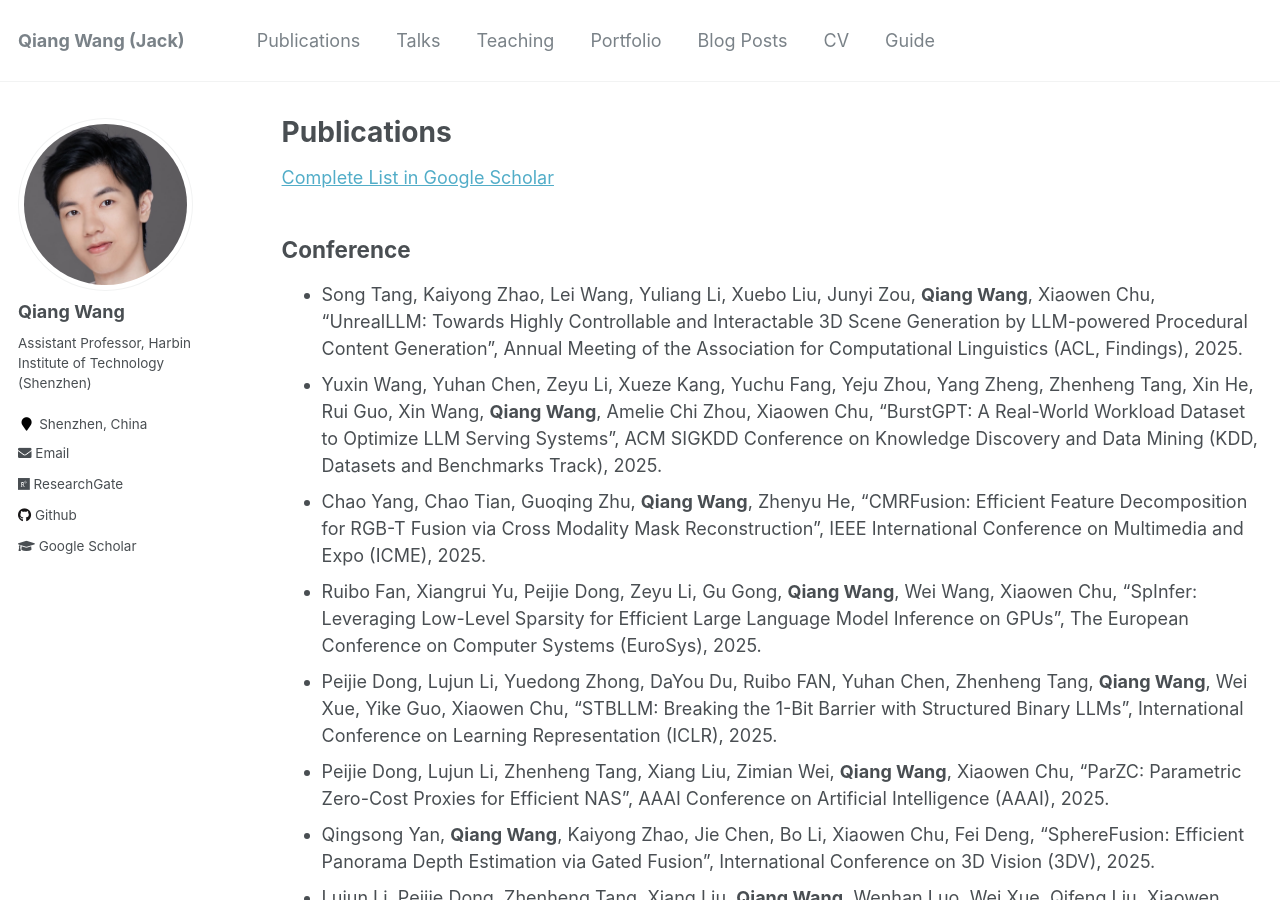
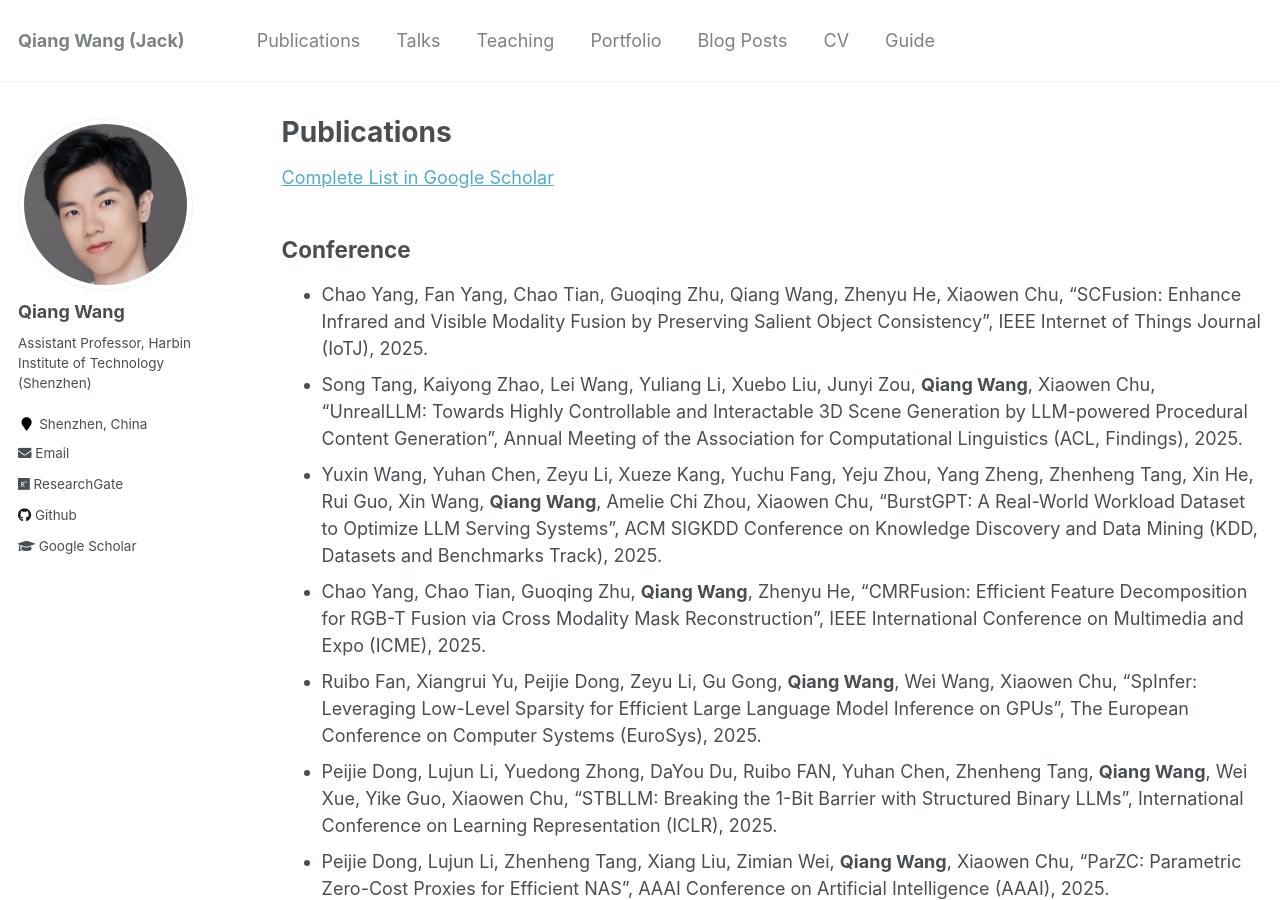
Before and after one commit to blackjack2015/blackjack2015.github.io, a Jekyll site: the page built from _pages/publications.md, in a window 1280 px wide and 900 px high. Built offline with Jekyll 4.4.1, drawn with Linux system fonts in a browser that asks for light colours.

Commit message:
Update publications.md

```diff
--- a/_pages/publications.md
+++ b/_pages/publications.md
@@ -20,6 +20,7 @@ author_profile: true
 [Complete List in Google Scholar](https://scholar.google.com/citations?user=6YzjcNgAAAAJ&hl=en)
 
 ## Conference
++ Chao Yang, Fan Yang, Chao Tian, Guoqing Zhu, Qiang Wang, Zhenyu He, Xiaowen Chu, "SCFusion: Enhance Infrared and Visible Modality Fusion by Preserving Salient Object Consistency", IEEE Internet of Things Journal (IoTJ), 2025.
 + Song Tang, Kaiyong Zhao, Lei Wang, Yuliang Li, Xuebo Liu, Junyi Zou, **Qiang Wang**, Xiaowen Chu, "UnrealLLM: Towards Highly Controllable and Interactable 3D Scene Generation by LLM-powered Procedural Content Generation", Annual Meeting of the Association for Computational Linguistics (ACL, Findings), 2025.
 + Yuxin Wang, Yuhan Chen, Zeyu Li, Xueze Kang, Yuchu Fang, Yeju Zhou, Yang Zheng, Zhenheng Tang, Xin He, Rui Guo, Xin Wang, **Qiang Wang**, Amelie Chi Zhou, Xiaowen Chu, "BurstGPT: A Real-World Workload Dataset to Optimize LLM Serving Systems", ACM SIGKDD Conference on Knowledge Discovery and Data Mining (KDD, Datasets and Benchmarks Track), 2025.
 + Chao Yang, Chao Tian, Guoqing Zhu, **Qiang Wang**, Zhenyu He, "CMRFusion: Efficient Feature Decomposition for RGB-T Fusion via Cross Modality Mask Reconstruction", IEEE International Conference on Multimedia and Expo (ICME), 2025.
```
